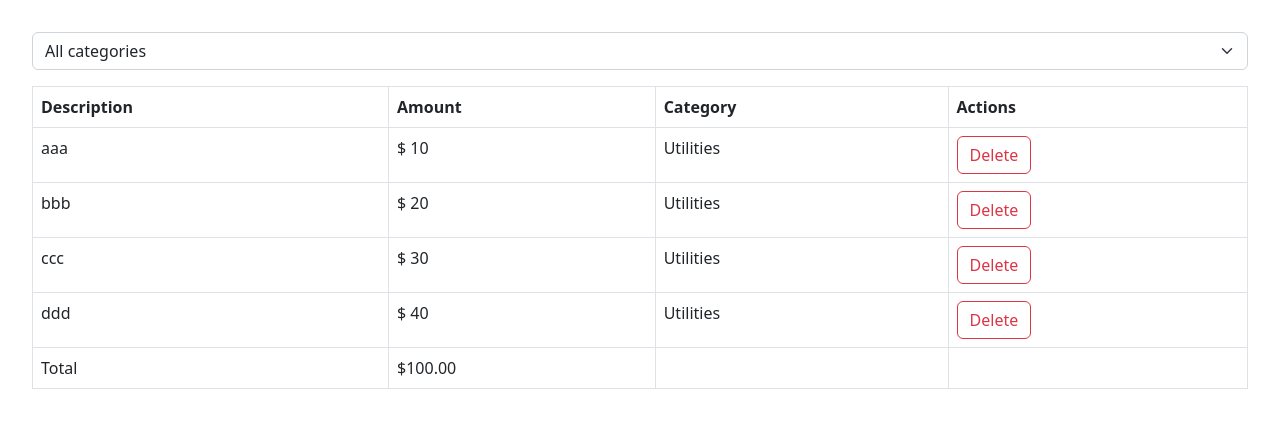
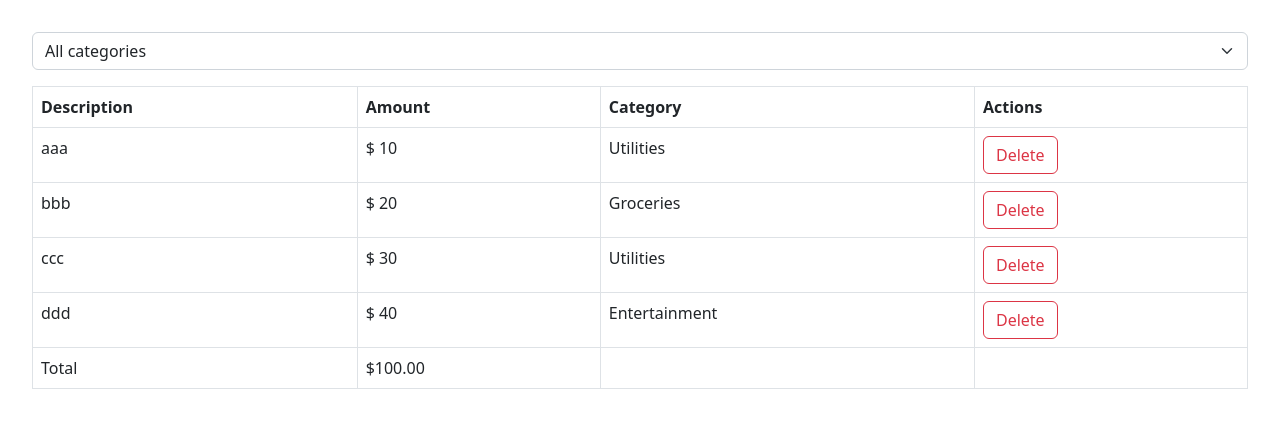
Before and after one commit to uxmoon/expense-tracker, a React (Vite) app: page / in a window 1280 px wide. Shown: the top 428 px of the page. Built offline with nearby package versions, Linux system fonts and the light colour scheme; the HTML template or start-up script is replaced by a standard one.

Commit message:
Update expenses category to test filter

```diff
--- a/src/App.tsx
+++ b/src/App.tsx
@@ -7,9 +7,9 @@ function App() {
   const [selectedCategory, setSelectedCategory] = useState('')
   const [expenses, setExpenses] = useState([
     { id: 1, description: 'aaa', amount: 10, category: 'Utilities' },
-    { id: 2, description: 'bbb', amount: 20, category: 'Utilities' },
+    { id: 2, description: 'bbb', amount: 20, category: 'Groceries' },
     { id: 3, description: 'ccc', amount: 30, category: 'Utilities' },
-    { id: 4, description: 'ddd', amount: 40, category: 'Utilities' },
+    { id: 4, description: 'ddd', amount: 40, category: 'Entertainment' },
   ])
   const filteredExpenses = selectedCategory
     ? expenses.filter((e) => e.category === selectedCategory)
```
